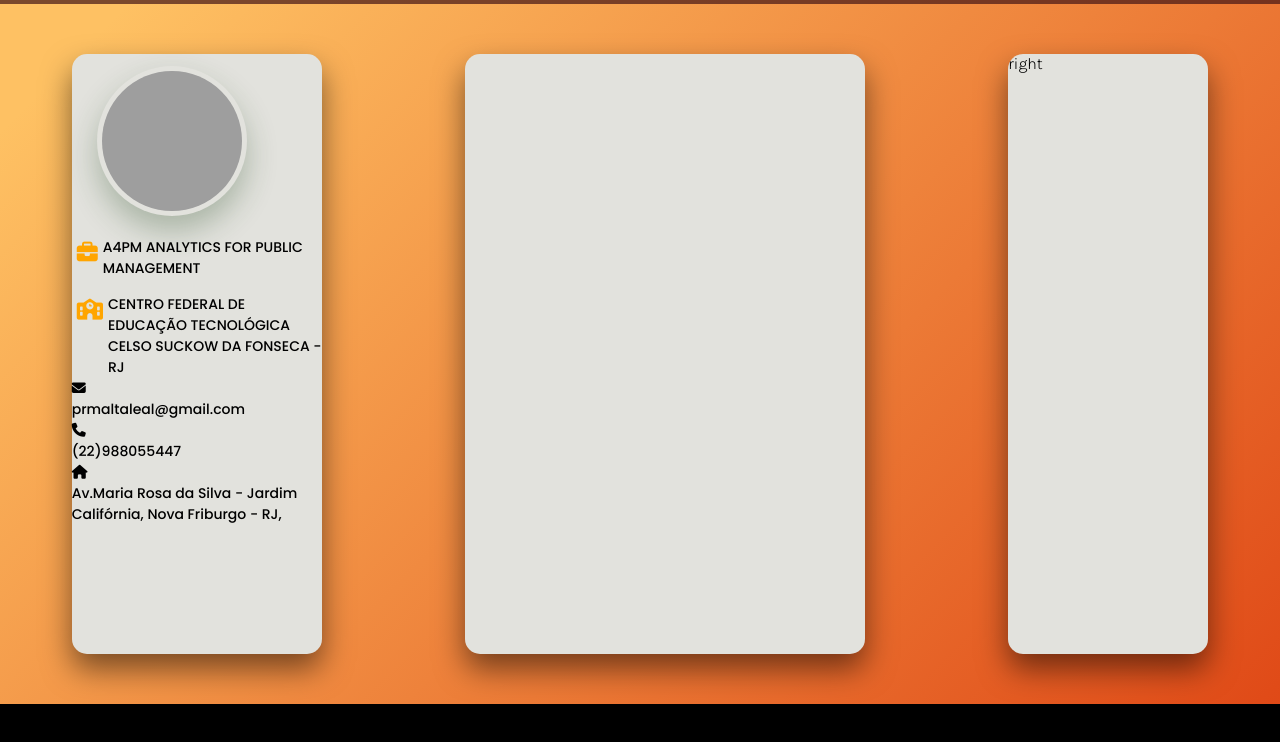
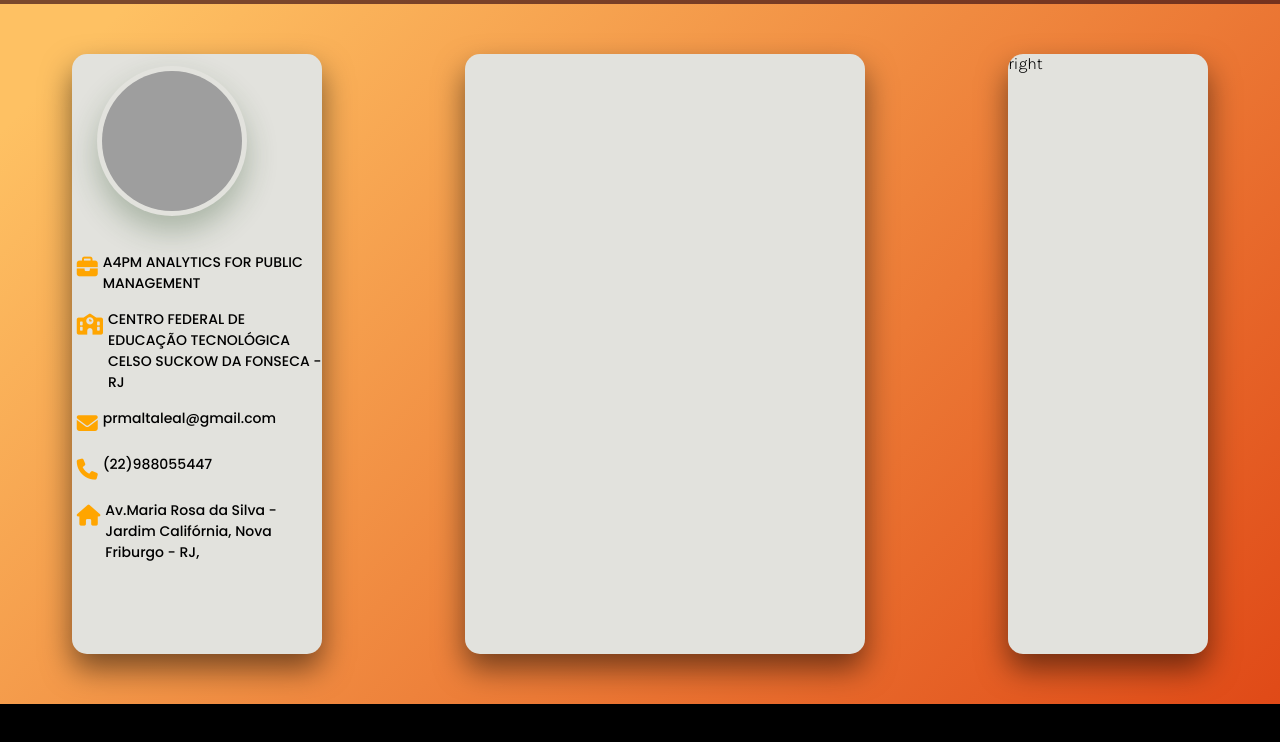
Before and after one commit to itpaulin/portfolio, a plain HTML site: page index.html in a window 1280 px wide. Shown: the part 86-828 px from the top of the page. Drawn offline with Linux system fonts and the light colour scheme; grey boxes are pictures that could not be loaded.

Commit message:
left container finished

```diff
--- a/index.html
+++ b/index.html
@@ -39,7 +39,7 @@
         />
 
         <div class="skills">
-          <div class="work">
+          <div class="informations work">
             <a
               href="https://www.a4pm.com.br/"
               class="icon fa-sharp fa-solid fa-briefcase"
@@ -48,7 +48,7 @@
             </a>
             <p class="text-icon">A4PM ANALYTICS FOR PUBLIC MANAGEMENT</p>
           </div>
-          <div class="collage">
+          <div class="informations collage">
             <a
               href="http://www.cefet-rj.br/"
               class="icon fa-solid fa-school"
@@ -59,12 +59,16 @@
               RJ
             </p>
           </div>
-          <div class="contact">
-            <a class="fa-solid fa-envelope"></a>
+          <div class="informations email">
+            <a class="icon fa-solid fa-envelope"></a>
             <p>prmaltaleal@gmail.com</p>
-            <a class="fa-solid fa-phone"></a>
+          </div>
+          <div class="informations phone-number">
+            <a class="icon fa-solid fa-phone"></a>
             <p>(22)988055447</p>
-            <a class="fa-solid fa-house"></a>
+          </div>
+          <div class="informations adress">
+            <a class="icon fa-solid fa-house"></a>
             <p>
               Av.Maria Rosa da Silva - Jardim Califórnia, Nova Friburgo - RJ,
             </p>
--- a/styles/left_container.css
+++ b/styles/left_container.css
@@ -5,13 +5,17 @@
   font-size: 14px;
   color: black;
 }
+
 .skills {
   display: flex;
   flex-direction: column;
 }
-.work {
+
+.informations {
   display: flex;
+  padding-top: 15px;
 }
+
 .my-photo {
   width: 140px;
   height: 140px;
@@ -22,8 +26,3 @@
   margin-top: 12px;
   margin-bottom: 15px;
 }
-
-.collage {
-  display: flex;
-  padding-top: 15px;
-}
```
